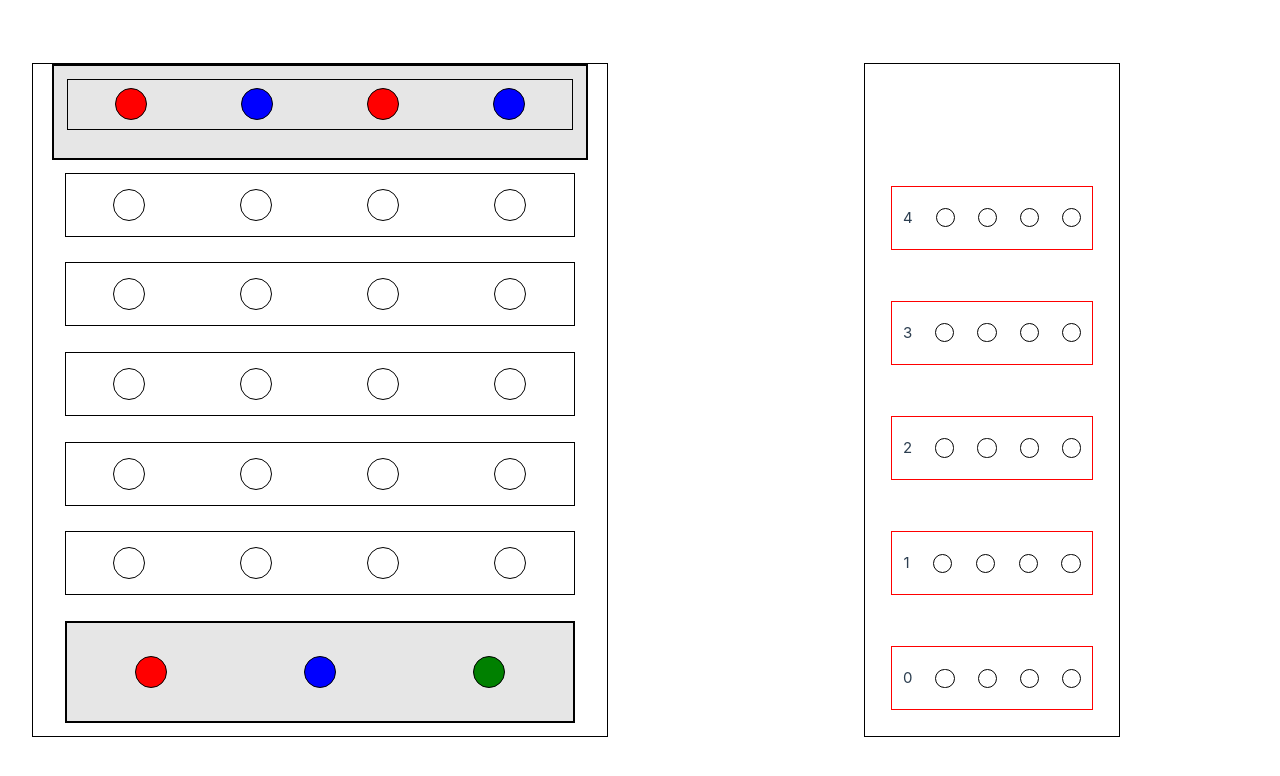
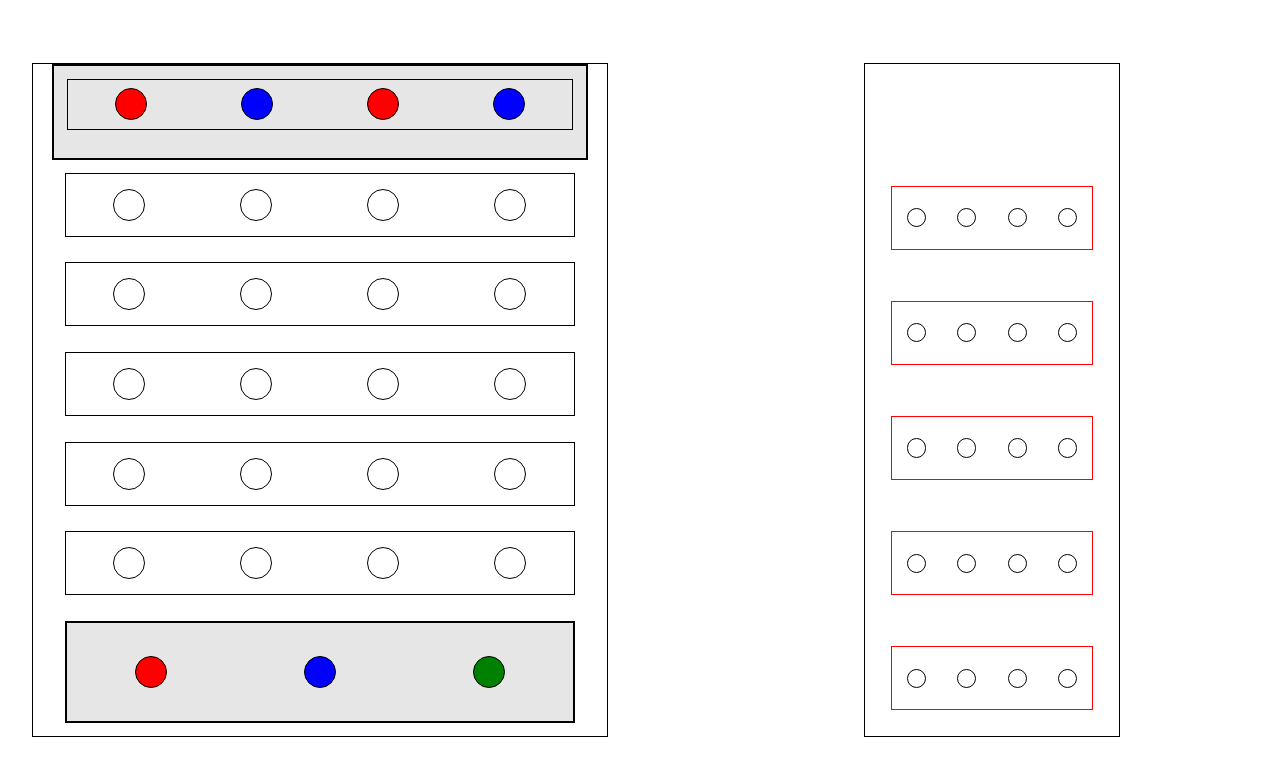
Before and after one commit to Flothar78/mastermind, a Vue app: page / in a window 1280 px wide. Shown: the top 776 px of the page. Built offline with nearby package versions, Linux system fonts and the light colour scheme; the HTML template or start-up script is replaced by a standard one.

Commit message:
Delete props releasing in DOM

```diff
--- a/src/components/CheckRow.vue
+++ b/src/components/CheckRow.vue
@@ -9,7 +9,6 @@ defineProps({ rowNumber: Number });
 </script>
 <template>
   <div>
-    <p>{{ rowNumber }}</p>
     <PeonOccurence
       v-for="peon in numberOfPeons"
       :key="peon - 1"
```
